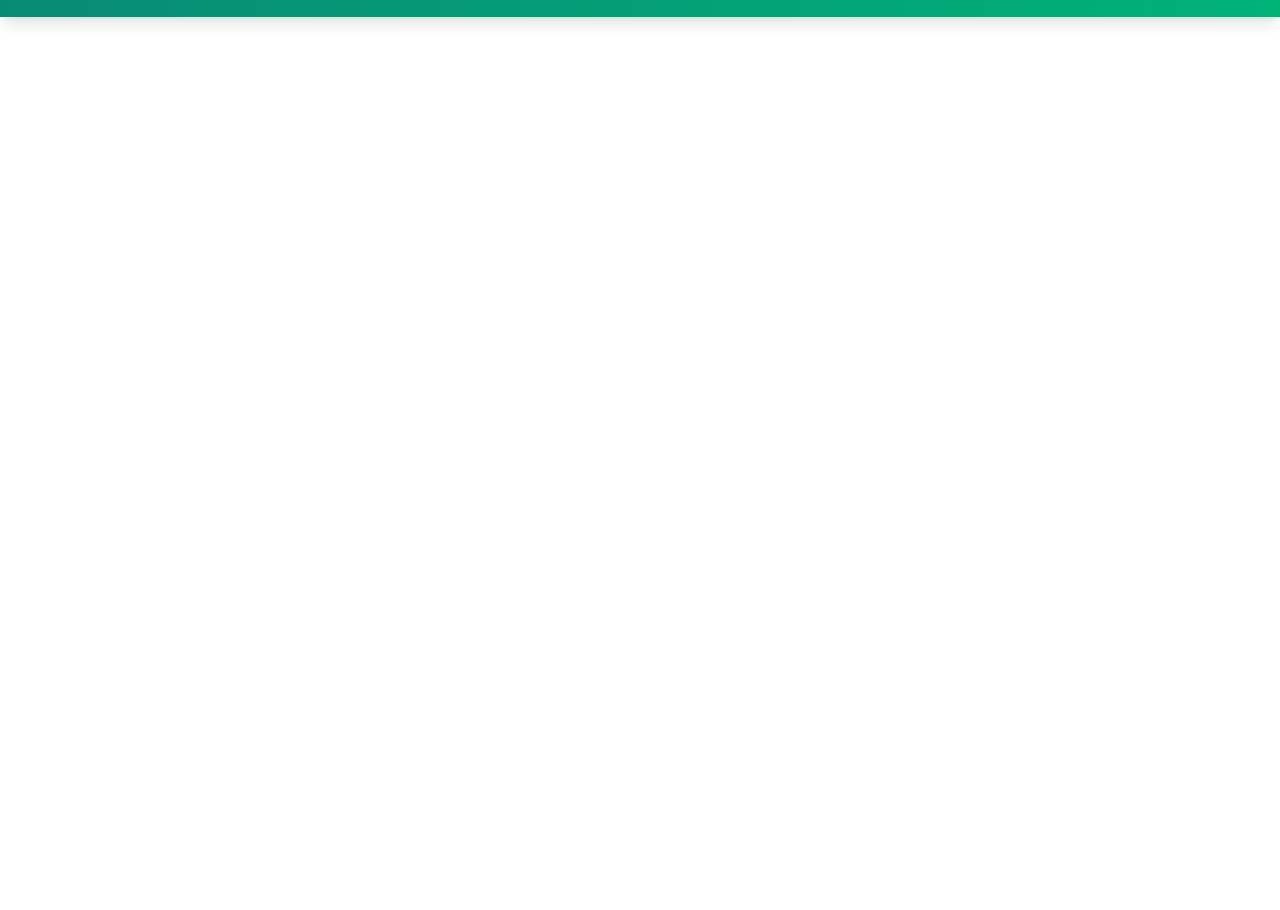
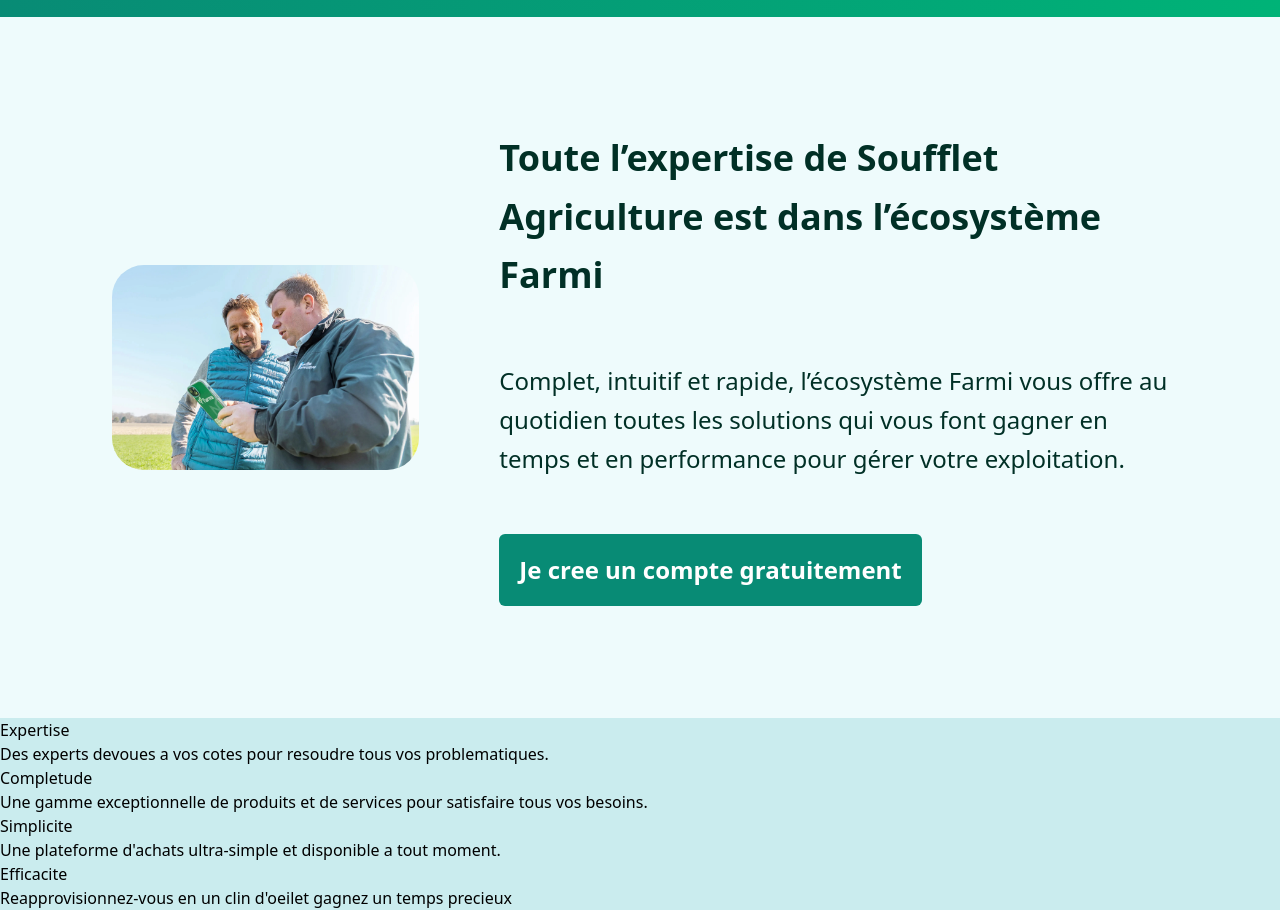
Before and after one commit to ProgErnest/agriculture-componay-landing-tailwindcss, a website: page index.html in a window 1280 px wide. Shown: the part 95-1005 px from the top of the page. Before the commit the page ends 800 px from the top, so only its background shows below. Drawn offline with nearby package versions, Linux system fonts and the light colour scheme.

Commit message:
Hero section

```diff
--- a/index.html
+++ b/index.html
@@ -32,6 +32,56 @@
         </div>
     </header>
 
+    <!-- Hero Section -->
+    <main>
+        <section class="bg-bg-alt  ">
+            <div class="flex items-center gap-20 p-28">
+                <div class="w-5/6 rounded-4xl overflow-hidden">
+                    <img src="./assets/img/ARC_AGRI_Champ_BleÌ_18.jpg" alt="Image significative" class="object-cover w-full h-full">
+                </div>
+                <div class="text-text flex flex-col gap-14">
+                    <h1 class="text-4xl font-bold text-text leading-relaxed">Toute l’expertise de Soufflet Agriculture est dans <span>l’écosystème Farmi</span></h1>
+
+                    <p class="text-2xl leading-relaxed">Complet, intuitif et rapide, l’écosystème Farmi vous offre au quotidien
+                        toutes les solutions qui vous font gagner en temps et en performance pour
+                        gérer votre exploitation.
+                    </p>
+                    <button class="btn text-bg w-fit">Je cree un compte gratuitement</button>
+                </div>
+            </div>
+        </section>
+
+        <!-- Benefits Section -->
+        <section class="bg-alt-2">
+            <div>
+                <div>
+                    <h1>Expertise</h1>
+                    <p>
+                        Des experts devoues a vos cotes pour resoudre tous vos problematiques.
+                    </p>
+                </div>
+                <div>
+                    <h1>Completude</h1>
+                    <p>
+                        Une gamme exceptionnelle de produits et de services pour satisfaire tous vos besoins.
+                    </p>
+                </div>
+                <div>
+                    <h1>Simplicite</h1>
+                    <p>
+                        Une plateforme d'achats ultra-simple et disponible a tout moment.
+                    </p>
+                </div>
+                <div>
+                    <h1>Efficacite</h1>
+                    <p>
+                        Reapprovisionnez-vous en un clin d'oeilet gagnez un temps precieux
+                    </p>
+                </div>
+
+            </div>
+        </section>
+    </main>
     <script>
         lucide.createIcons();
     </script>
--- a/src/input.css
+++ b/src/input.css
@@ -6,17 +6,18 @@
 
     --color-accent:#8bc035;
 
-    --color-text:#011f20;
-    --color-text-muted:#718096;
+    --color-text:#013026;
+    --color-text-muted:#2c8571;
 
     --color-bg:#fff;
-    --color-bg-alt:  #aadbdd;
+    --color-bg-alt:  #eefbfc;
+    --color-alt-2: #caecee;
 
 
 }
 
 @layer components{
     .btn{
-        @apply bg-primary p-5 rounded-md;
+        @apply bg-primary p-5 rounded-md text-bg text-2xl font-bold;
     }
 }
```
Also changed, not shown: assets/img/ARC_AGRI_Champ_BleÌ_18.jpg (added), src/output.css.
